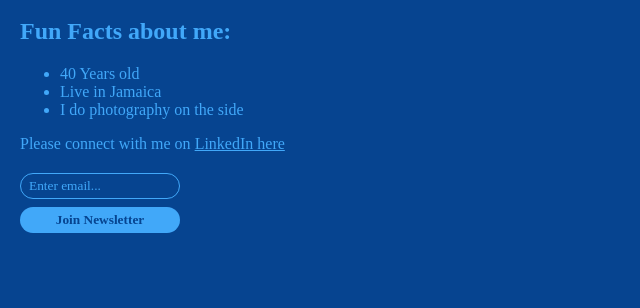
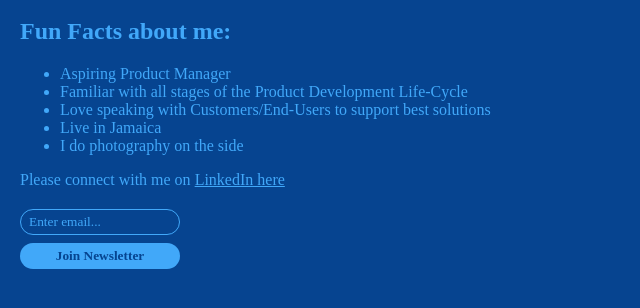
Before and after one commit to hughieDev/personal-site, a plain HTML site: page index.html in a window 1280 px wide. Shown: the part 380-688 px from the top of the page, without its empty margins (0-640 px from the left). Drawn offline with Linux system fonts and the light colour scheme.

Commit message:
Update index.html

```diff
--- a/index.html
+++ b/index.html
@@ -14,7 +14,9 @@
         <h1>Hi, my name is Hugh</h1>
         <h2>Fun Facts about me: </h2>
         <ul>
-            <li>40 Years old</li>
+            <li>Aspiring Product Manager </li>
+            <li> Familiar with all stages of the Product Development Life-Cycle</li>
+            <li>Love speaking with Customers/End-Users to support best solutions</li>
             <li>Live in Jamaica</li>
             <li>I do photography on the side</li>
         </ul>
```
